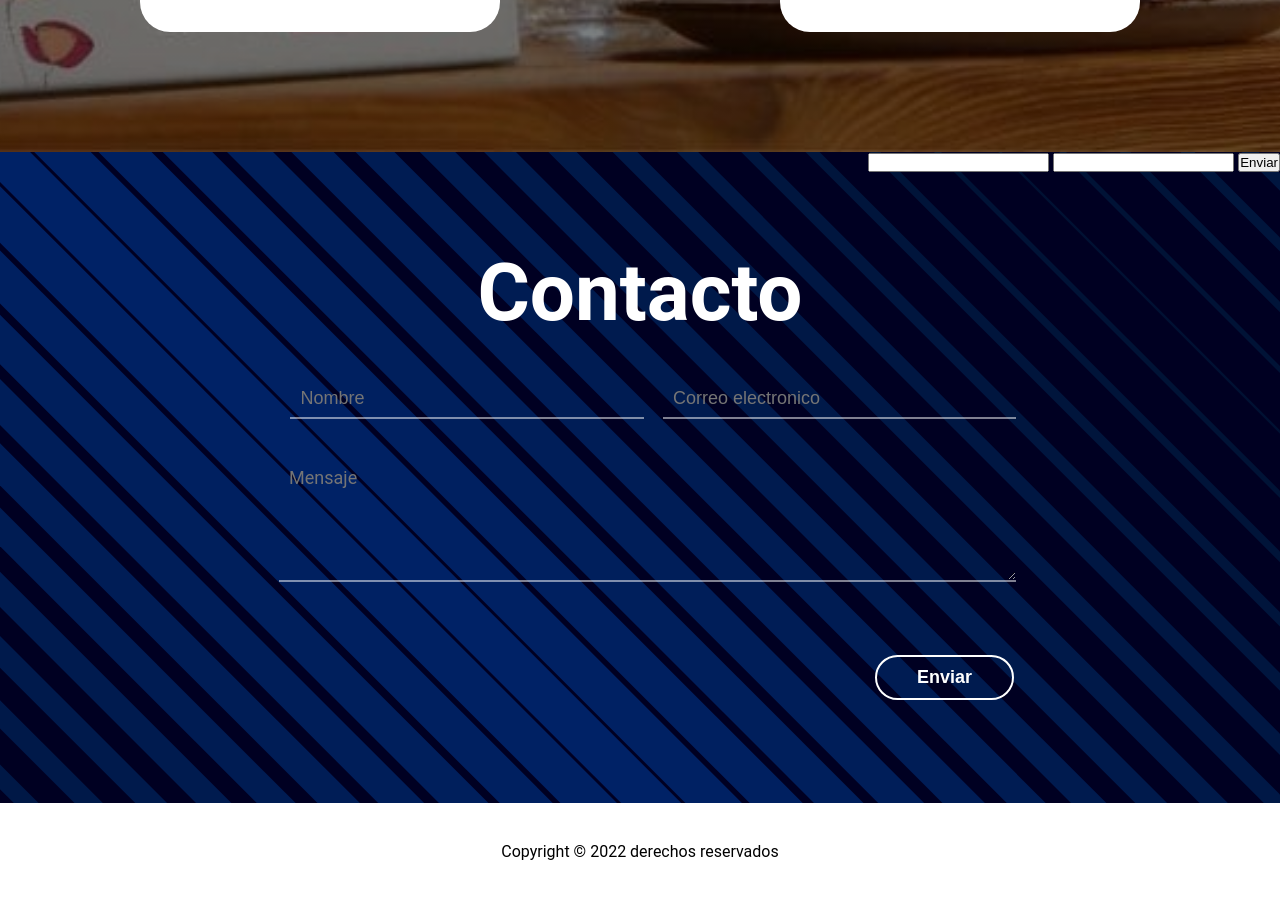
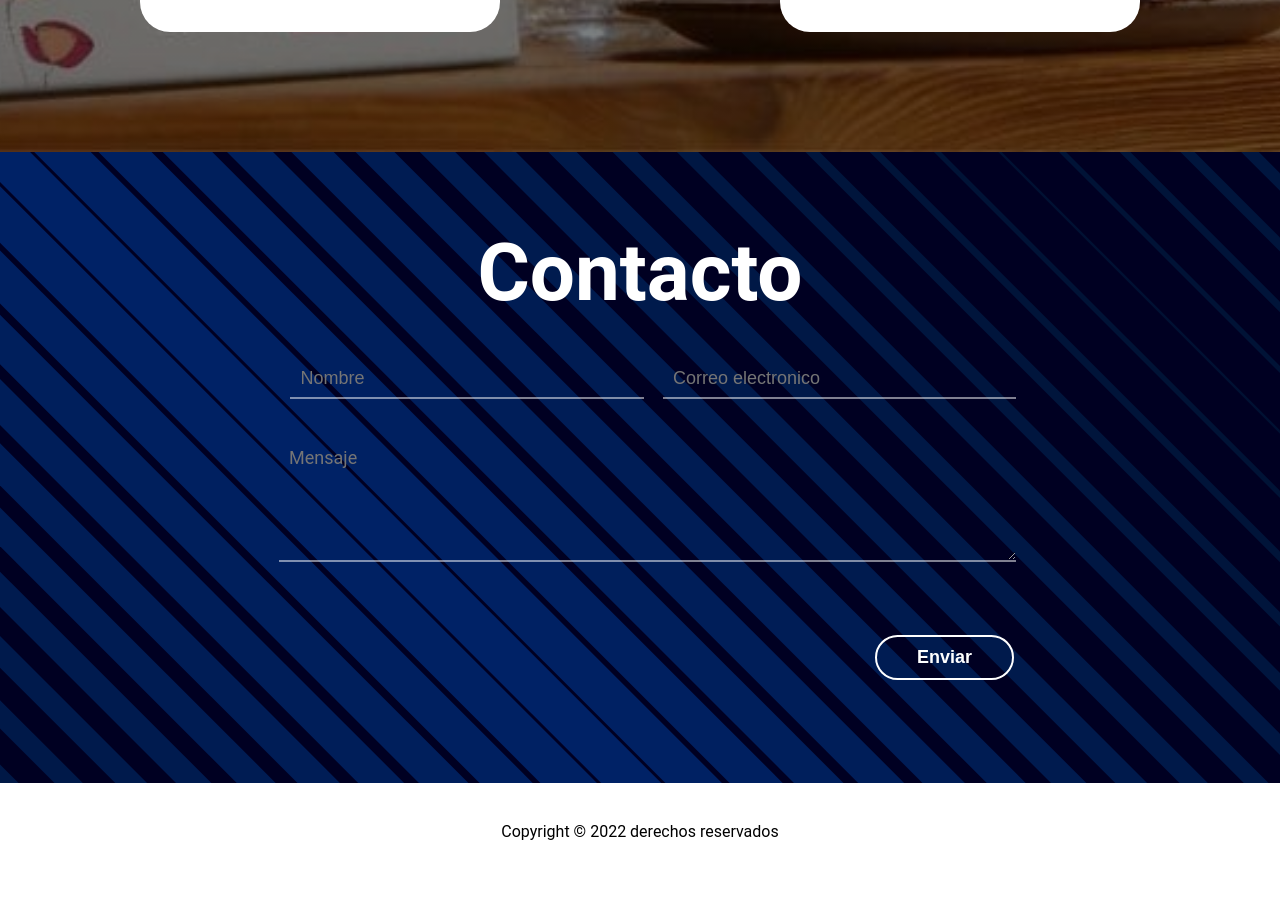
Before and after one commit to N1kS5/Programacion-Web, a plain HTML site: page index.html in a window 1280 px wide. Shown: the part 2463-3362 px from the top of the page. Drawn offline with Linux system fonts and the light colour scheme.

Commit message:
Update index.html

```diff
--- a/index.html
+++ b/index.html
@@ -112,11 +112,6 @@
   </section>
 
   <section id="contacto">
-    <form action="https://formsubmit.co/your@email.com" method="POST">
-      <input type="text" name="nombre" required>
-      <input type="email" name="email" required>
-      <button type="submit">Enviar</button>
-    </form>
     <div class="contei">
       <div class="contact">
         <h1>Contacto</h1>
```
